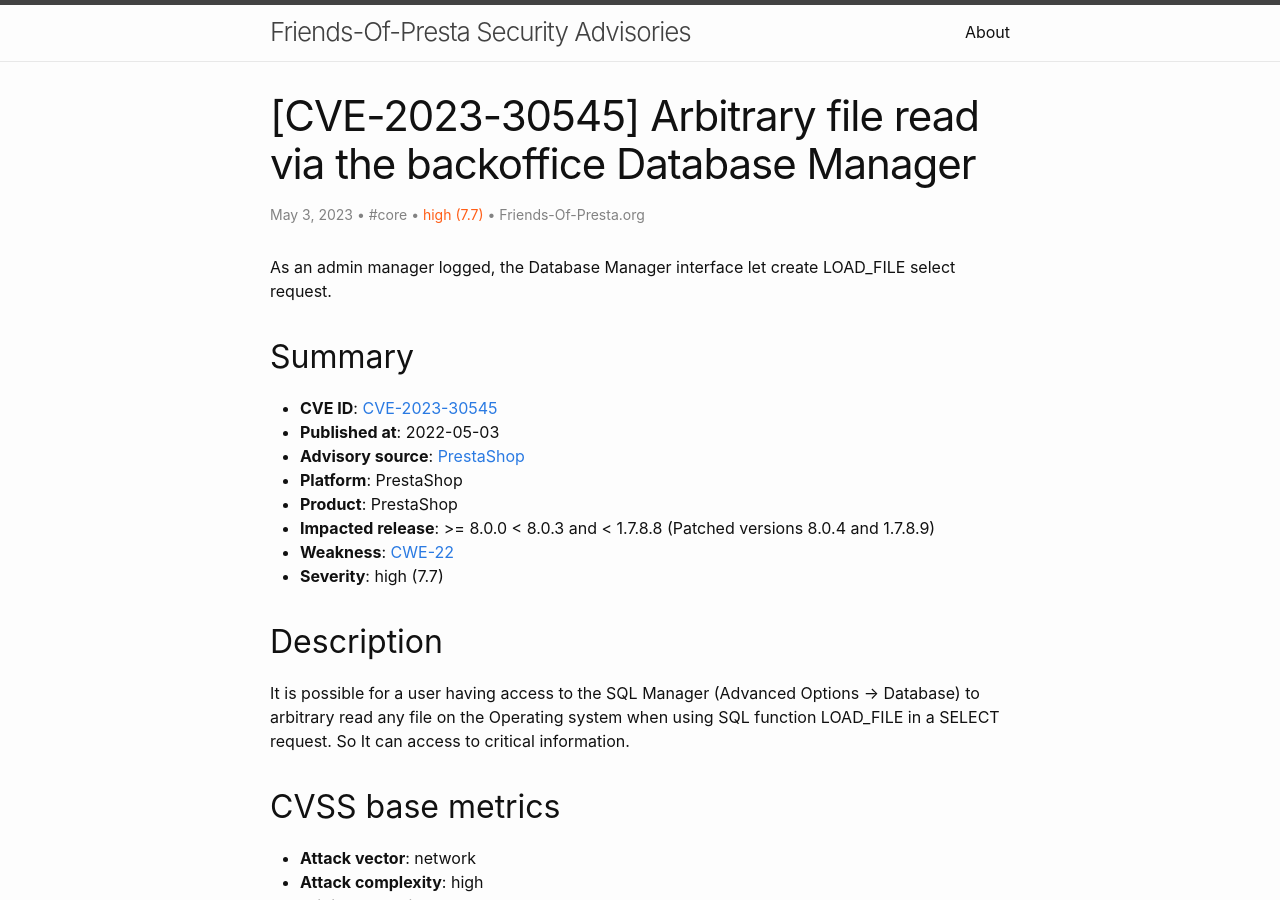
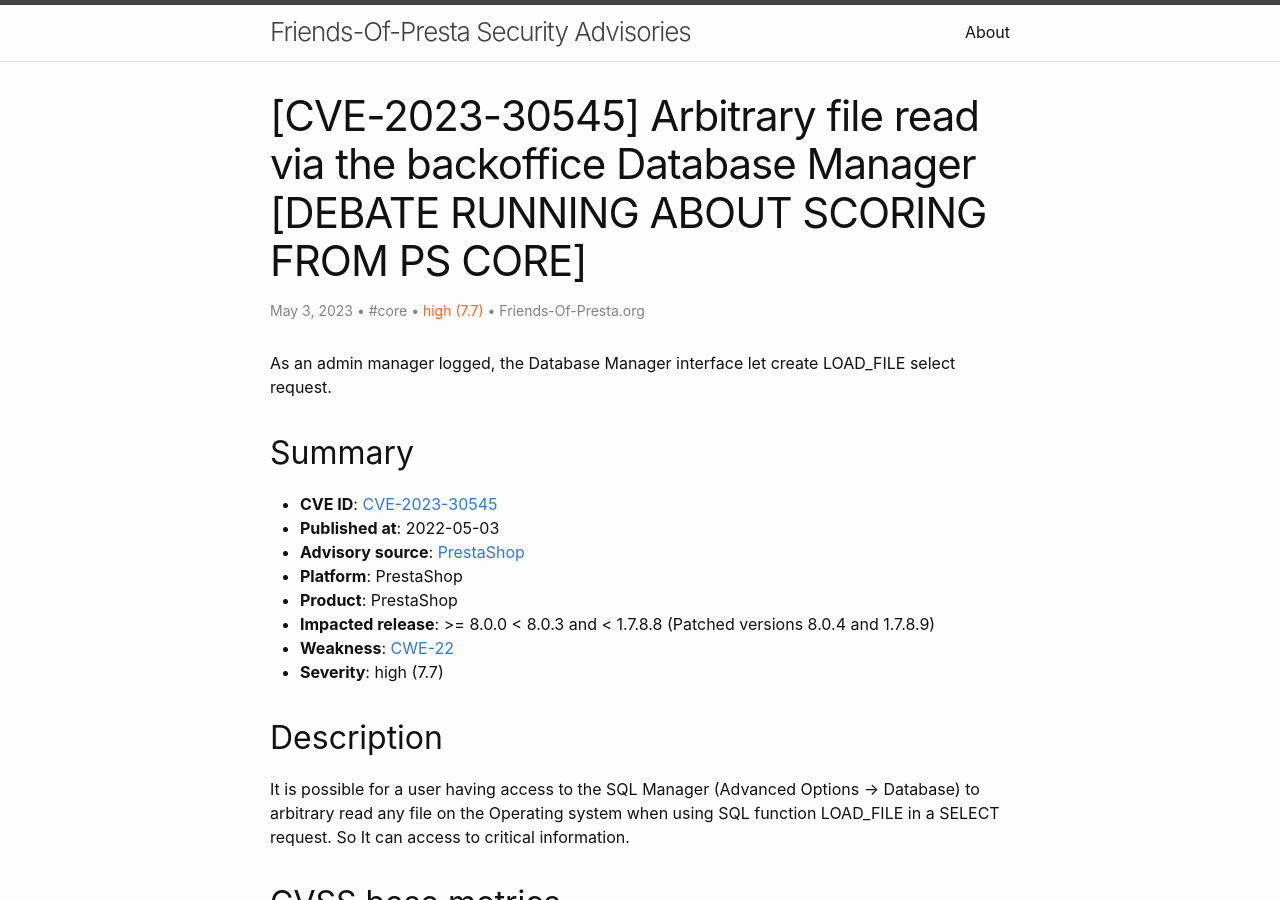
Before and after one commit to friends-of-presta/security-advisories, a Jekyll site: the page built from _posts/2023-05-03-core-CVE-2023-30545.md, in a window 1280 px wide and 900 px high. Built offline with Jekyll 4.4.1, drawn with Linux system fonts in a browser that asks for light colours.

Commit message:
Update 2023-05-03-core-CVE-2023-30545.md

```diff
--- a/_posts/2023-05-03-core-CVE-2023-30545.md
+++ b/_posts/2023-05-03-core-CVE-2023-30545.md
@@ -1,6 +1,6 @@
 ---
 layout: post
-title: "[CVE-2023-30545] Arbitrary file read via the backoffice Database Manager"
+title: "[CVE-2023-30545] Arbitrary file read via the backoffice Database Manager [DEBATE RUNNING ABOUT SCORING FROM PS CORE]"
 categories: core
 author:
 - Friends-Of-Presta.org
```
